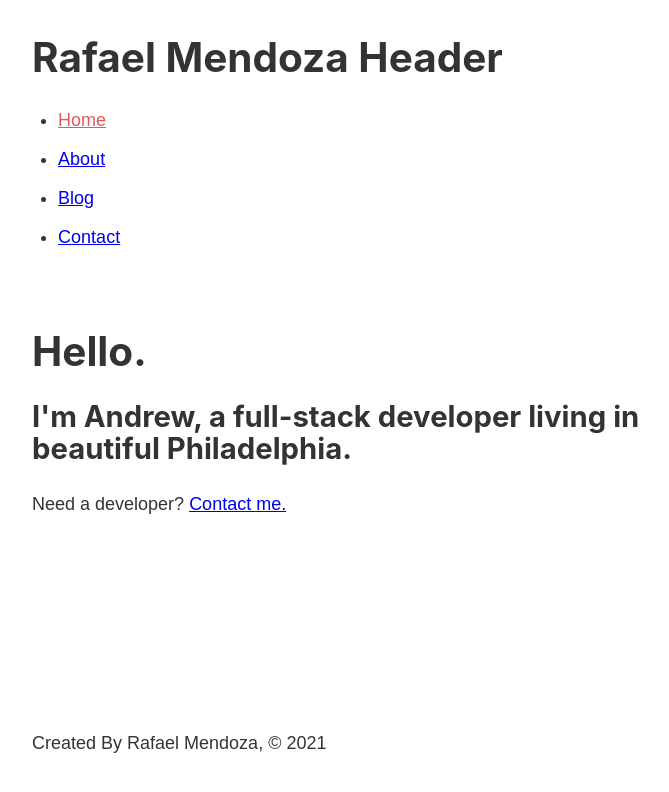
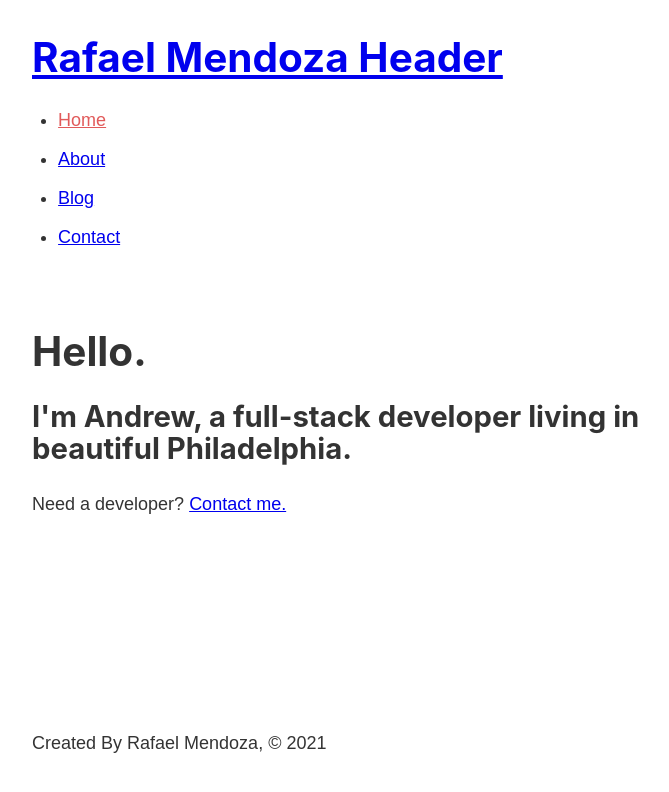
Before and after one commit to rcode321/alodiarts-blog, a Gatsby site: page / in a window 1280 px wide. Shown: the whole page, without its empty margins (251-920 px from the left). Built offline with nearby package versions, Linux system fonts and the light colour scheme; Gatsby itself is replaced by a stand-in of ours.

Commit message:
creating header link to homepage

```diff
--- a/src/components/header.js
+++ b/src/components/header.js
@@ -6,7 +6,9 @@ import * as headerStyles from "./header.module.scss"
 const Header = () => {
   return (
     <header className={headerStyles.header}>
-      <h1>Rafael Mendoza Header</h1>
+      <h1>
+        <Link to="/">Rafael Mendoza Header</Link>
+      </h1>
       <nav>
         <ul>
           <li>
```
